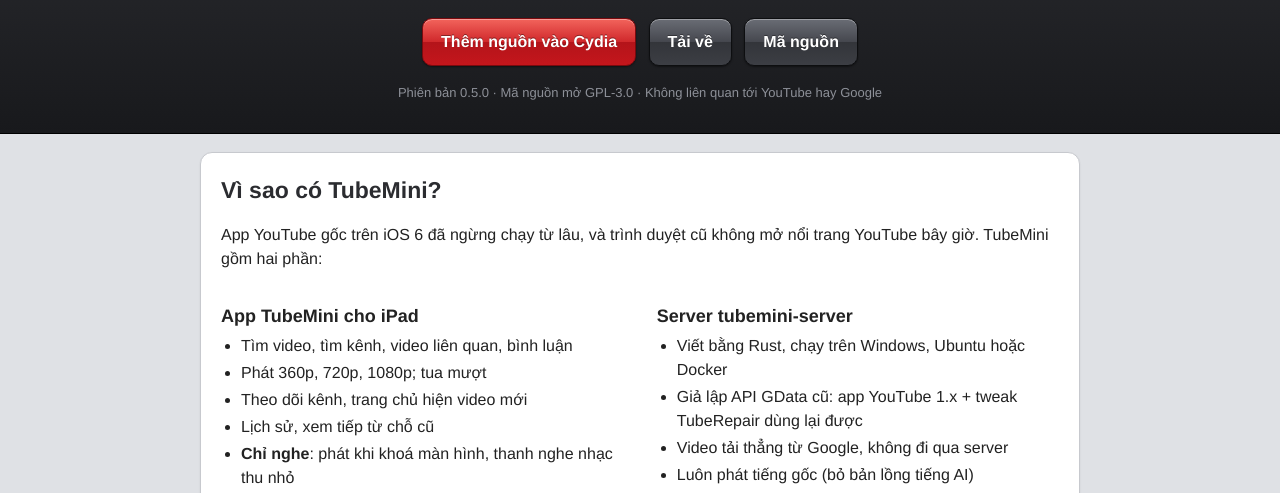
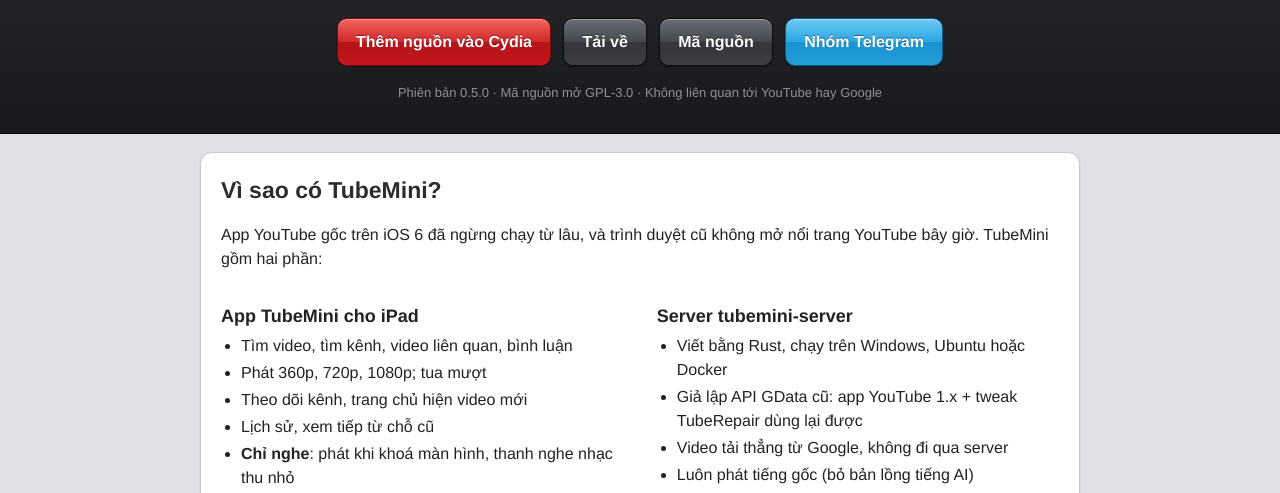
Before and after one commit to TubeMini/TubeMini, a plain HTML site: page site/index.html in a window 1280 px wide. Shown: the part 289-782 px from the top of the page. Drawn offline with Linux system fonts and the light colour scheme.

Commit message:
Add the Telegram group (t.me/tivikit) to the README, site and Cydia depiction
Co-Authored-By: Claude Opus 5.5 <noreply@anthropic.com>

```diff
--- a/site/index.html
+++ b/site/index.html
@@ -18,6 +18,7 @@
   <a class="btn" href="cydia://url/https://cydia.saurik.com/api/share#?source=https://tubemini.github.io/cydia/">Thêm nguồn vào Cydia</a>
   <a class="btn dark" href="https://github.com/TubeMini/TubeMini/releases/latest">Tải về</a>
   <a class="btn dark" href="https://github.com/TubeMini/TubeMini">Mã nguồn</a>
+  <a class="btn tg" href="https://t.me/tivikit">Nhóm Telegram</a>
   <small>Phiên bản 0.5.0 · Mã nguồn mở GPL-3.0 · Không liên quan tới YouTube hay Google</small>
 </div>
 
@@ -104,6 +105,12 @@ sudo ./install.sh</code></pre>
 </div>
 
 <div class="card">
+  <h2>Nhóm Telegram</h2>
+  <p>Hỏi cách cài, báo lỗi, góp ý tính năng và nhận tin khi có bản mới: vào nhóm <a href="https://t.me/tivikit"><b>t.me/tivikit</b></a>.</p>
+  <a class="btn tg" href="https://t.me/tivikit">Vào nhóm Telegram</a>
+</div>
+
+<div class="card">
   <h2>Câu hỏi thường gặp</h2>
   <h3>Xem được khi ra ngoài (4G) không?</h3>
   <p>Được, nếu iPad kết nối VPN về nhà (L2TP/IPsec có sẵn trên iOS 6). Server cũng có chế độ phát qua server (<code>proxy_fallback</code>), mặc định tắt.</p>
@@ -117,7 +124,7 @@ sudo ./install.sh</code></pre>
 
 <div class="foot">
   TubeMini là dự án mã nguồn mở (<a href="https://github.com/TubeMini/TubeMini/blob/main/LICENSE">GPL-3.0</a>), không liên quan tới YouTube hay Google.<br>
-  YouTube là nhãn hiệu của Google LLC. · <a href="https://github.com/TubeMini">github.com/TubeMini</a>
+  YouTube là nhãn hiệu của Google LLC. · <a href="https://github.com/TubeMini">github.com/TubeMini</a> · Telegram: <a href="https://t.me/tivikit">t.me/tivikit</a>
 </div>
 
 </body>
--- a/site/style.css
+++ b/site/style.css
@@ -52,6 +52,12 @@ img { border: 0; }
     background: #3a3c42;
     background-image: -webkit-linear-gradient(top, #6a6d75 0%, #45474e 50%, #33353a 51%, #3c3e44 100%);
     background-image: linear-gradient(to bottom, #6a6d75 0%, #45474e 50%, #33353a 51%, #3c3e44 100%);
+}
+.btn.tg {
+    border-color: #0b5d8c;
+    background: #229ed9;
+    background-image: -webkit-linear-gradient(top, #6cc9f5 0%, #2aa7e2 50%, #1a93cf 51%, #229ed9 100%);
+    background-image: linear-gradient(to bottom, #6cc9f5 0%, #2aa7e2 50%, #1a93cf 51%, #229ed9 100%);
 }
 
 .wrap { max-width: 880px; margin: 0 auto; padding: 0 14px 30px; }
```
Also changed, not shown: site/cydia/depiction/index.html (+2 -0 lines), 1 other file.
